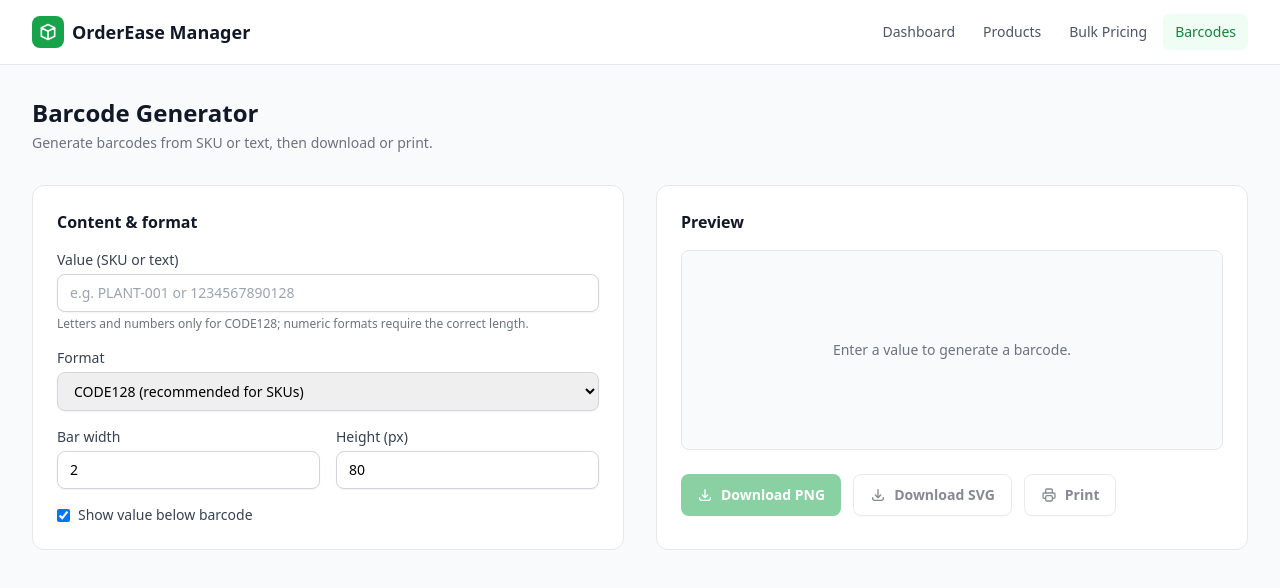
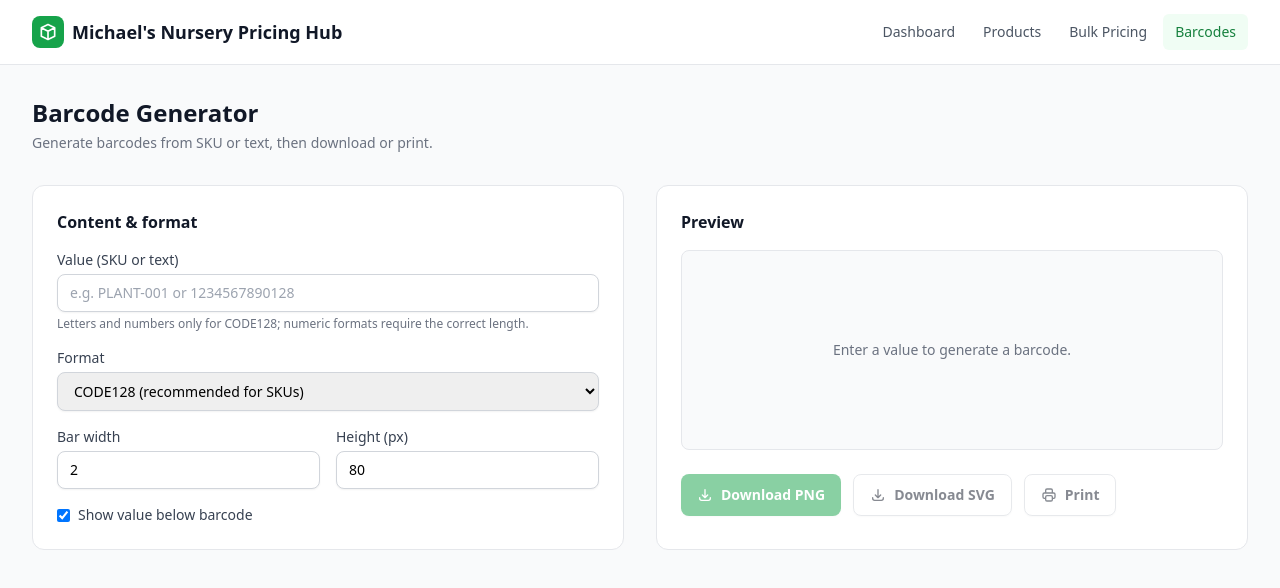
Before and after one commit to goreejosh/order_ease, a plain HTML site: page frontend/barcodes.html in a window 1280 px wide. Drawn offline with nearby package versions, Linux system fonts and the light colour scheme.

Commit message:
mikes name

```diff
--- a/frontend/barcodes.html
+++ b/frontend/barcodes.html
@@ -34,7 +34,7 @@
             <div class="w-8 h-8 bg-brand-600 rounded-lg flex items-center justify-center">
               <svg class="w-5 h-5 text-white" fill="none" stroke="currentColor" viewBox="0 0 24 24"><path stroke-linecap="round" stroke-linejoin="round" stroke-width="2" d="M20 7l-8-4-8 4m16 0l-8 4m8-4v10l-8 4m0-10L4 7m8 4v10M4 7v10l8 4"/></svg>
             </div>
-            <span class="text-lg font-bold text-gray-900">OrderEase Manager</span>
+            <span class="text-lg font-bold text-gray-900">Michael's Nursery Pricing Hub</span>
           </div>
           <div class="flex gap-1">
             <a href="/" class="px-3 py-2 rounded-md text-sm font-medium text-gray-600 hover:bg-gray-100 hover:text-gray-900">Dashboard</a>
```
Also changed, not shown: frontend/index.html (+1 -1 lines), frontend/pricing.html (+1 -1 lines), frontend/products.html (+1 -1 lines).
